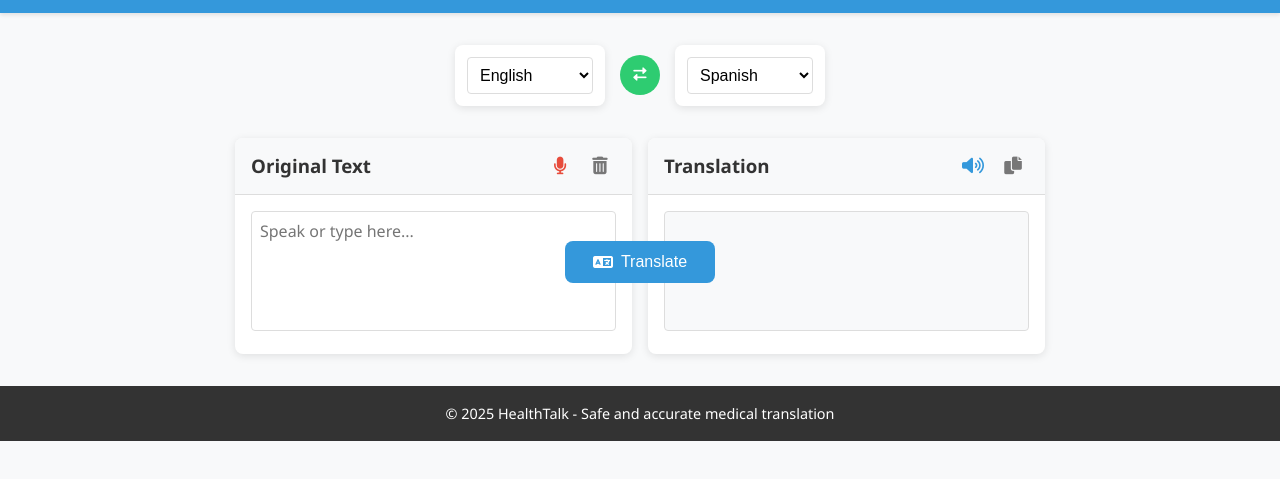
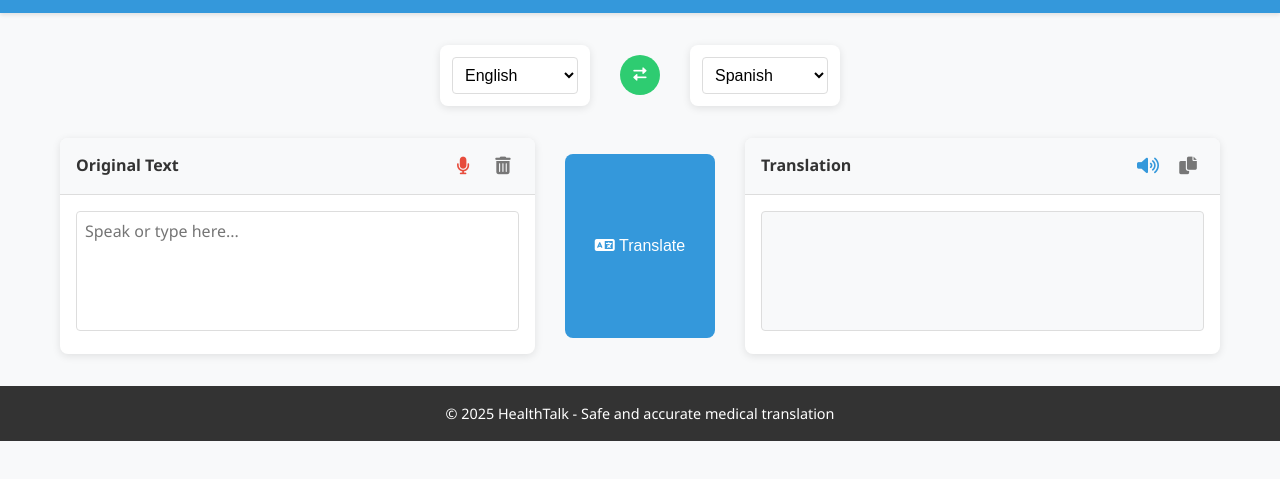
Before and after one commit to leonardosanch/medical_app, a website: page frontend/index.html in a window 1280 px wide. Shown: the part 101-580 px from the top of the page. Drawn offline with Linux system fonts and the light colour scheme.

Commit message:
modificacion del css para ajuste a panatallas de pcs

```diff
--- a/frontend/static/css/style.css
+++ b/frontend/static/css/style.css
@@ -57,9 +57,10 @@ header h1 {
 
 /* Main Container */
 .container {
-  max-width: 1000px;
+  max-width: 1200px;
   margin: 2rem auto;
   padding: 0 20px;
+  width: 100%;
 }
 
 /* Language Selectors */
@@ -68,6 +69,8 @@ header h1 {
   justify-content: center;
   align-items: center;
   margin-bottom: 2rem;
+  flex-wrap: wrap;
+  gap: 15px;
 }
 
 .language-box {
@@ -116,6 +119,7 @@ header h1 {
   display: flex;
   flex-direction: column;
   gap: 1rem;
+  width: 100%;
 }
 
 .transcript-box {
@@ -123,6 +127,7 @@ header h1 {
   border-radius: var(--border-radius);
   box-shadow: var(--box-shadow);
   overflow: hidden;
+  width: 100%;
 }
 
 .transcript-header {
@@ -134,7 +139,7 @@ header h1 {
   border-bottom: 1px solid var(--border-color);
 }
 
-transcript-header h3 {
+.transcript-header h3 {
   font-size: 1rem;
   font-weight: 600;
 }
@@ -309,23 +314,22 @@ footer {
 @media (min-width: 768px) {
   .transcription-area {
     flex-direction: row;
+    justify-content: space-between;
+    gap: 30px;
+    position: relative;
+    padding: 0;
   }
 
   .source-transcript, .target-transcript {
     flex: 1;
+    max-width: calc(50% - 15px);
   }
 
   .translate-btn {
-    position: absolute;
-    top: 50%;
-    left: 50%;
-    transform: translate(-50%, -50%);
-    z-index: 10;
-  }
-
-  .transcription-area {
-    position: relative;
-    padding: 0 75px;
+    position: static;
+    display: block;
+    margin: 1rem auto;
+    transform: none;
   }
 }
 
```
